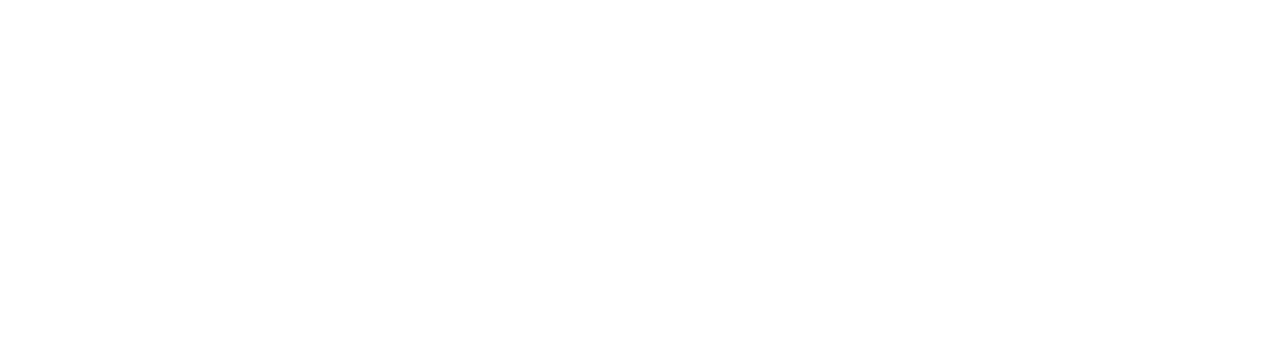
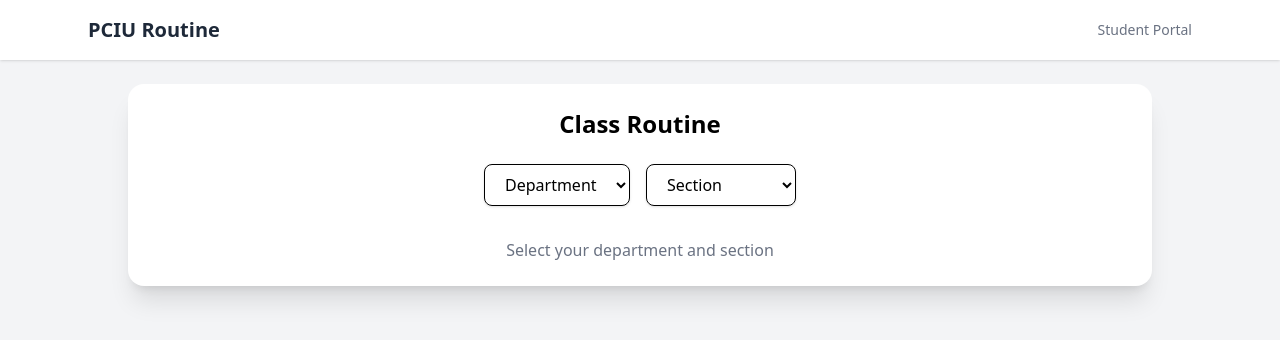
Before and after one commit to Rayhantanim/PCIU_notify, a React (Vite) app in the folder Frontend/: page /test in a window 1280 px wide. Before the commit this address had no page. Shown: the top 340 px of the page. Built offline with nearby package versions, Linux system fonts and the light colour scheme.

Commit message:
add routine

```diff
--- a/Frontend/src/App.jsx
+++ b/Frontend/src/App.jsx
@@ -20,6 +20,7 @@
 import AllStudent from "./Pages/AllStudent";
 import AllTeacher from "./Pages/AllTeacher";
 import ImportantNotice from "./Pages/importantNotice";
+import RoutineViewer from "./Components/routine/routine";
 
 const App = () => {
   return (
@@ -28,6 +29,7 @@
         {/* Public Route */}
         <Route path="/" element={<LandingPage />} />
         <Route path="/login" element={<LoginPage />} />
+        <Route path="/test" element={<RoutineViewer/>} />
         {/* Protected Route */}
         <Route
           path="/home"
@@ -46,8 +48,6 @@
             </ProtectedRoute>
           }
         /> */}
-      </Routes>
-    <Routes>
         <Route path="dashboard" element={<DashboardLayout />}>
           <Route path="dashboardindex" element={<TeacherDashboard />} />
           <Route path="allnotices" element={<AllNotices/>} />
@@ -55,7 +55,6 @@
           <Route path="allstudent" element={<AllStudent/>} />
           <Route path="allteacher" element={<AllTeacher/>} />
           <Route path="impnotices" element={<ImportantNotice/>} />
-
         </Route>
       </Routes>
 
--- a/Frontend/src/Components/RoleSignupForm.jsx
+++ b/Frontend/src/Components/RoleSignupForm.jsx
@@ -1,6 +1,7 @@
 import React, { useState, useEffect } from "react";
 import { toast } from "react-toastify";
 import { useNavigate } from "react-router-dom";
+import { Visibility, VisibilityOff } from "@mui/icons-material";
 export default function RoleSignupForm({ role = "student", goBack }) {
   // const API = "https://pciu-notify-backend.vercel.app";
   const API = "http://localhost:5000";
@@ -416,7 +417,7 @@
           onClick={() => setShowPassword(!showPassword)}
           className="absolute right-3 top-2 text-white"
         >
-          {showPassword ? "Hide" : "Show"}
+          {showPassword ? <VisibilityOff/> : <Visibility/>}
         </button>
       </div>
 
@@ -458,7 +459,7 @@
             onClick={() => setShowConfirmPassword(!showConfirmPassword)}
             className="absolute right-3 top-2 text-white"
           >
-            {showConfirmPassword ? "Hide" : "Show"}
+           {showPassword ? <VisibilityOff/> : <Visibility/>}
           </button>
         </div>
         {passwordMismatch && formData.confirmPassword && (
--- /dev/null
+++ b/Frontend/src/Components/routine/routine.jsx
@@ -0,0 +1,151 @@
+import React, { useState, useMemo } from "react";
+import routineData from "./pciuroutine.json";
+
+export default function RoutineViewer() {
+  const [department, setDepartment] = useState("");
+  const [section, setSection] = useState("");
+
+  const data = routineData;
+
+  const departments = [...new Set(data.map(item => item.Department))];
+
+  const sections = useMemo(() => {
+    return [
+      ...new Set(
+        data
+          .filter(item =>
+            department ? item.Department === department : true
+          )
+          .map(item => item.Section)
+      )
+    ];
+  }, [data, department]);
+
+  const filteredData = useMemo(() => {
+    if (!department || !section) return [];
+
+    return data.filter(
+      item =>
+        item.Department === department &&
+        item.Section === section
+    );
+  }, [data, department, section]);
+
+  const groupedByDay = useMemo(() => {
+    const groups = {};
+    filteredData.forEach(item => {
+      if (!groups[item.Day]) groups[item.Day] = [];
+      groups[item.Day].push(item);
+    });
+    return groups;
+  }, [filteredData]);
+
+  return (
+    <div className="min-h-screen bg-gray-100">
+
+      <nav className="bg-white shadow-sm sticky top-0 z-50">
+        <div className="max-w-6xl mx-auto px-6 py-4 flex justify-between items-center">
+
+          <h1 className="text-xl font-semibold text-gray-800">
+            PCIU Routine
+          </h1>
+
+          <span className="text-sm text-gray-500">
+            Student Portal
+          </span>
+
+        </div>
+      </nav>
+
+      <div className="p-6">
+
+        <div className="max-w-5xl mx-auto bg-white rounded-2xl shadow-xl p-6">
+
+          <h2 className="text-2xl font-semibold text-center mb-6">
+            Class Routine
+          </h2>
+
+          <div className="flex gap-4 justify-center mb-8">
+
+            <select
+              value={department}
+              onChange={(e) => {
+                setDepartment(e.target.value);
+                setSection("");
+              }}
+              className="px-4 py-2 border rounded-lg shadow-sm"
+            >
+              <option value="">Department</option>
+              {departments.map((dep, i) => (
+                <option key={i}>{dep}</option>
+              ))}
+            </select>
+
+            <select
+              value={section}
+              onChange={(e) => setSection(e.target.value)}
+              disabled={!department}
+              className="px-4 py-2 border rounded-lg shadow-sm"
+            >
+              <option value="">Section</option>
+              {sections.map((sec, i) => (
+                <option key={i}>{sec}</option>
+              ))}
+            </select>
+
+          </div>
+
+          {!department || !section ? (
+            <p className="text-center text-gray-500">
+              Select your department and section
+            </p>
+          ) : (
+            <div className="space-y-8">
+
+              {Object.keys(groupedByDay).map((day, i) => (
+                <div key={i}>
+
+                  <div className="mb-3 px-4 py-2 bg-gray-50 rounded-lg shadow-sm font-medium">
+                    {day}
+                  </div>
+
+                  <div className="grid gap-4">
+                    {groupedByDay[day].map((item, idx) => (
+                      <div
+                        key={idx}
+                        className="bg-white border rounded-xl shadow-md hover:shadow-lg transition p-4"
+                      >
+                        <div className="flex justify-between mb-2">
+                          <span className="font-semibold">
+                            {item["course code"]}
+                          </span>
+                          <span className="text-sm text-gray-500">
+                            {item.time}
+                          </span>
+                        </div>
+
+                        <p className="text-sm text-gray-700 mb-2">
+                          {item["course name"]}
+                        </p>
+
+                        <div className="flex justify-between text-xs text-gray-500">
+                          <span>👨‍🏫 {item.teacher}</span>
+                          <span>📍 Room {item.room}</span>
+                        </div>
+                      </div>
+                    ))}
+                  </div>
+
+                </div>
+              ))}
+
+            </div>
+          )}
+
+        </div>
+
+      </div>
+
+    </div>
+  );
+}
--- a/Frontend/src/Pages/DashboardLayout/DashboardMenu.jsx
+++ b/Frontend/src/Pages/DashboardLayout/DashboardMenu.jsx
@@ -7,7 +7,7 @@
   return (
 
     <div className='min-h-screen '>
-       <div className='w-[450px] min-h-screen bg-[#115FF0] rounded-xl '>
+       <div className='w-[450px] min-h-screen bg-[#115FF0]/40 rounded-xl '>
            <div className='flex justify-start gap-10 items-center p-6'>
            <img className='w-10 h-10' src={logo} alt="" />
            <h1 className='text-xl text-white font-bold shadow-2xl'>PCIU NOTIFY
@@ -67,7 +67,7 @@
 
 {/* teacher */}
 
-               {/* <div>
+               <div>
                  <NavLink to='dashboardindex' className={({ isActive }) =>
     `${isActive ? 'bg-[#13068833]' : 'hover:bg-[#115FF0]'}`
   }> <div className='flex justify-start items-center gap-4 py-2 px-6 text-white  border-[#3578f5] rounded m-10 shadow-2xl'>
@@ -108,7 +108,7 @@
 <h1 className='text-xl'>Settings</h1>
 
       </div>
-               </div> */}
+               </div>
       </div>
 
 
--- a/Frontend/src/Pages/LoginPage.jsx
+++ b/Frontend/src/Pages/LoginPage.jsx
@@ -2,6 +2,7 @@
 import { useNavigate } from "react-router-dom";
 import pciubg from "../assets/pciubg.png";
 import axios from "axios";
+import { Visibility, VisibilityOff } from "@mui/icons-material";
 
 export default function LoginPage() {
 // const API = "https://pciu-notify-backend.vercel.app";
@@ -183,7 +184,7 @@
                 }
                 className="absolute right-3 top-2 text-sm text-gray-300"
               >
-                {showPassword ? "Hide" : "Show"}
+                {showPassword ? <VisibilityOff/> : <Visibility/>}
               </button>
             </div>
 
```
Also changed, not shown: Frontend/src/Pages/StudentNotices.jsx (+13 -13 lines), Frontend/src/Components/routine/pciuroutine.json, 1 other file (tests, documents, lock files or other folders). Lines whose indentation alone changed are shown as unchanged.
